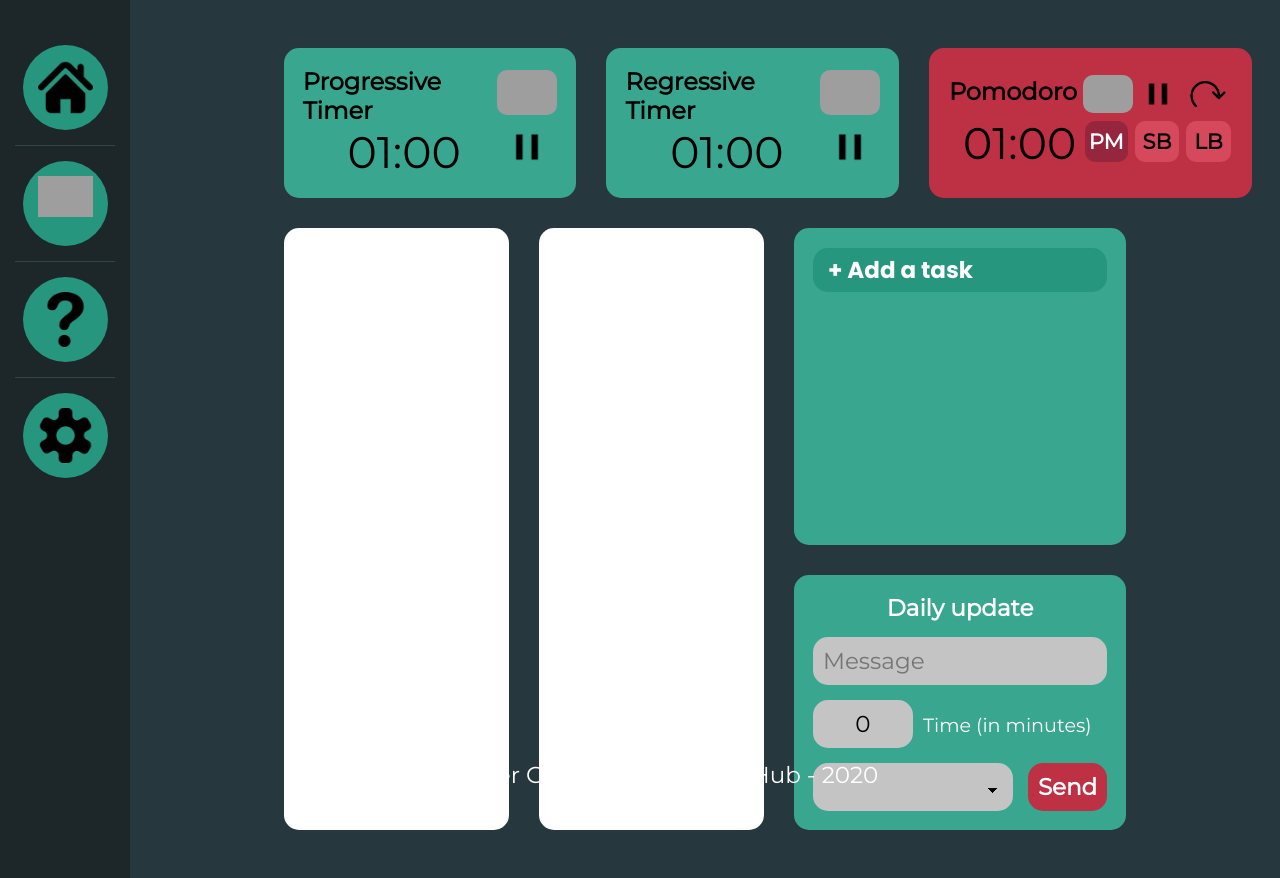
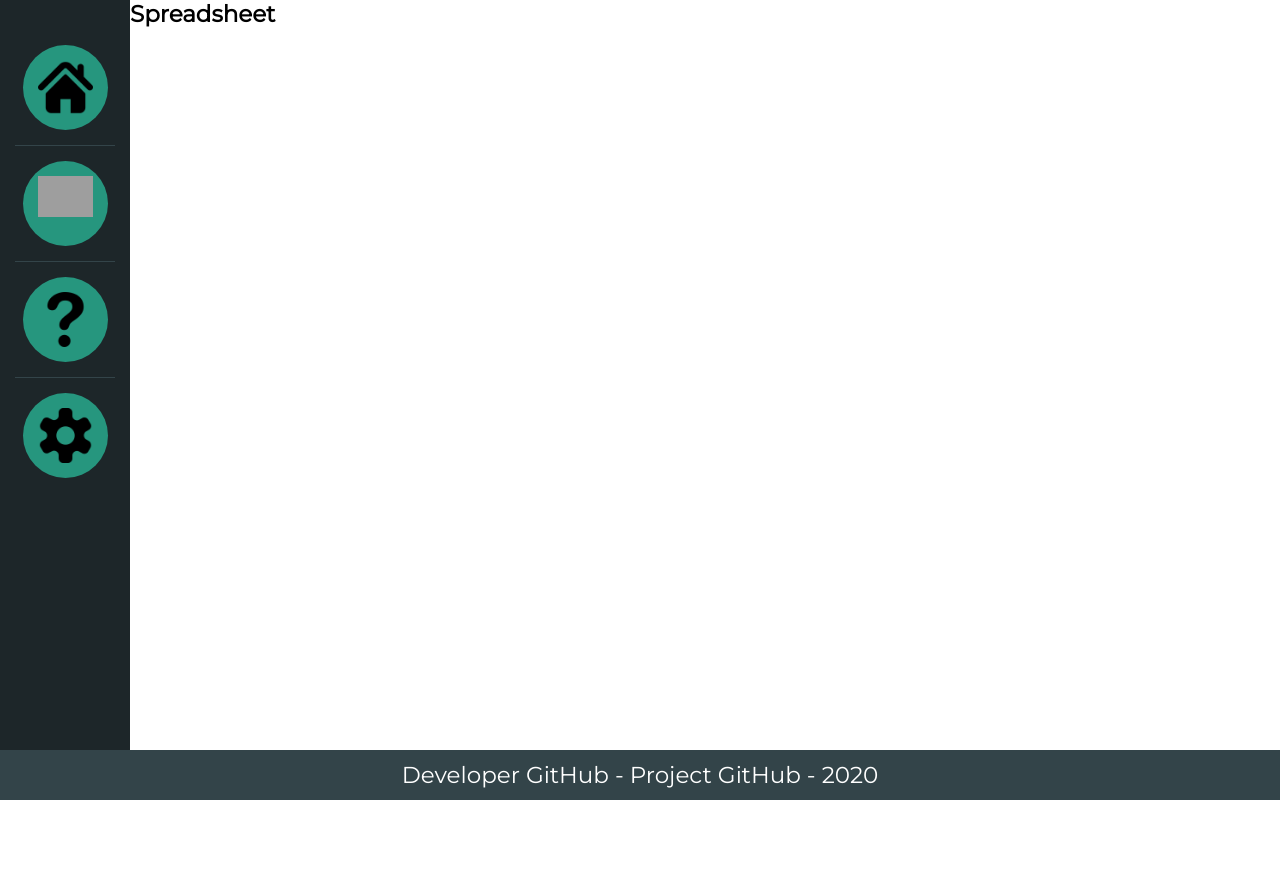
Before and after one commit to joaomoschetta/personal-extra-utilities, a Vue app: page /spreadsheet in a window 1280 px wide. After the commit the page ends 800 px from the top, so only its background shows below. Built offline with nearby package versions, Linux system fonts and the light colour scheme; grey boxes are pictures that could not be loaded.

Commit message:
Main content setted by routes

```diff
--- a/src/components/ViewStructure.vue
+++ b/src/components/ViewStructure.vue
@@ -2,7 +2,8 @@
   <div class="structure">
     <div class="main-grid">
       <PageNavBar class="side-nav-bar"/>
-      <MainContent class="main-content"/>
+      <HomeMainContent v-if="homePage()" class="main-content"/>
+      <SpreadsheetMainContent v-if="sheetPage()" class="main-content" />
     </div>
 
     <Footer class=".footer"/>
@@ -12,14 +13,32 @@
 <script>
 import PageNavBar from './PageNavBar';
 import Footer from './Footer';
-import MainContent from './home/MainContent';
+import HomeMainContent from './home/MainContent';
+import SpreadsheetMainContent from './spreadsheets/MainContent';
 
 export default {
   components: {
     PageNavBar,
     Footer,
-    MainContent
-  }
+    HomeMainContent,
+    SpreadsheetMainContent,
+  },
+  methods: {
+    homePage: function() {
+      if(this.$route.path == "/") {
+        return true;
+      } else {
+        return false;
+      }
+    },
+    sheetPage: function() {
+      if(this.$route.path == "/spreadsheet") {
+        return true;
+      } else {
+        return false;
+      }
+    }
+  },
 }
 </script>
 
--- /dev/null
+++ b/src/components/spreadsheets/MainContent.vue
@@ -0,0 +1,5 @@
+<template>
+  <div>
+    <h1>Spreadsheet</h1>
+  </div>
+</template>
```
